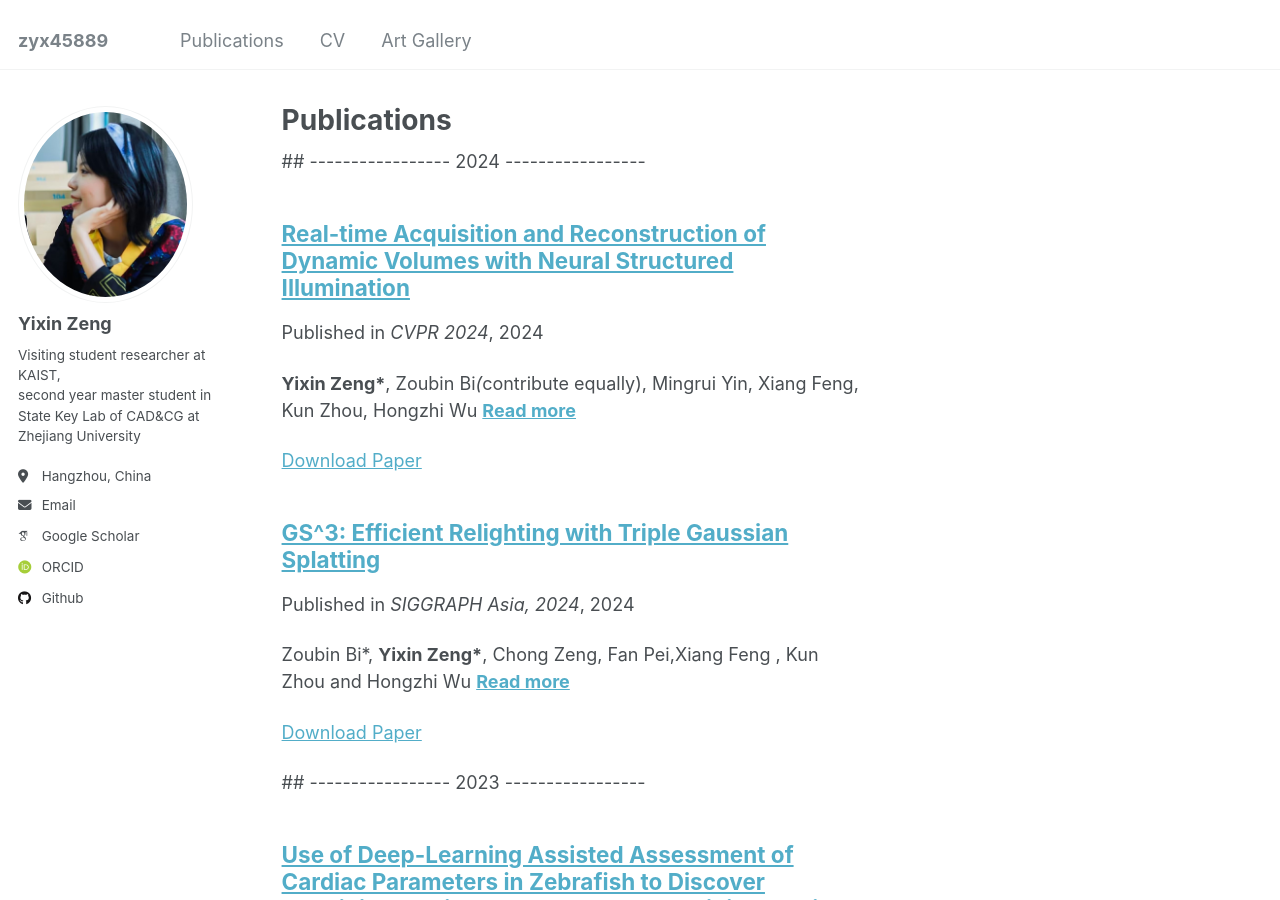
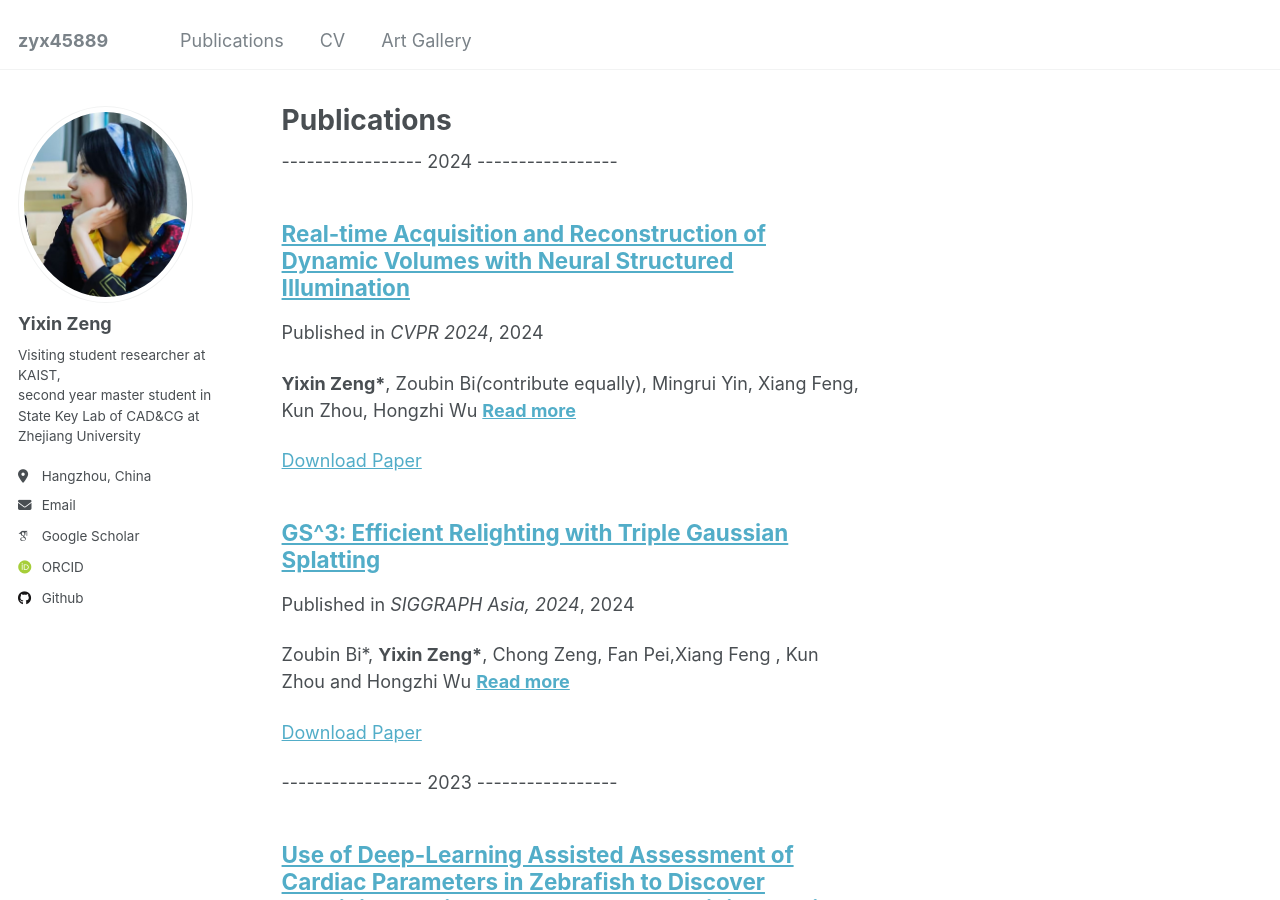
Before and after one commit to zyx45889/zyx45889.github.io, a Jekyll site: the page built from _pages/publications.html, in a window 1280 px wide and 900 px high. Built offline with Jekyll 4.4.1, drawn with Linux system fonts in a browser that asks for light colours; some web fonts are replaced.

```diff
--- a/_pages/publications.html
+++ b/_pages/publications.html
@@ -11,7 +11,7 @@ author_profile: true
 
 {% include base_path %}
 
-## ----------------- 2024 -----------------
+ ----------------- 2024 -----------------
 
 {% for post in site.publications reversed %}
   {% if post.year == '2024' and post.first_author == 'yes' %}
@@ -27,7 +27,7 @@ author_profile: true
 
 
 
-## ----------------- 2023 -----------------
+ ----------------- 2023 -----------------
 
 {% for post in site.publications reversed %}
   {% if post.year == '2023' and post.first_author == 'yes' %}
```
